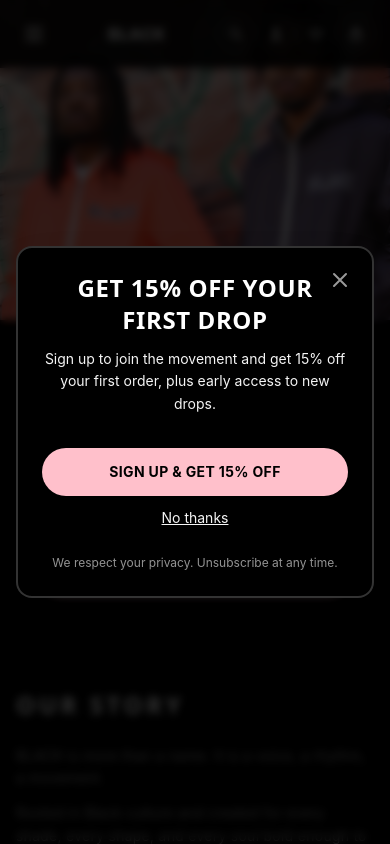
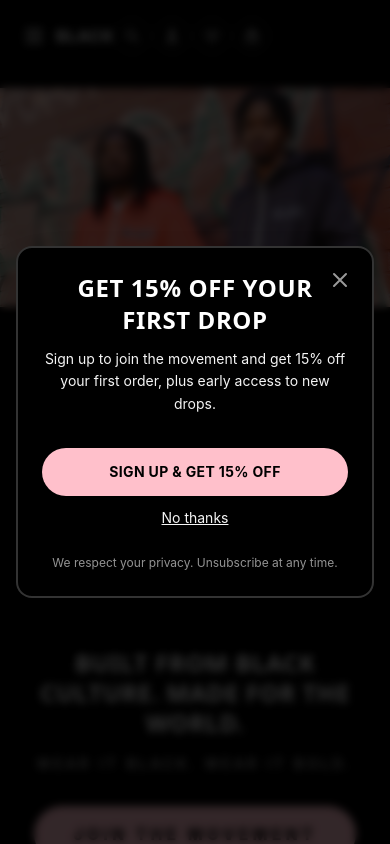
Before and after one commit to mistabilz/wear-black, a Next.js app: page / in a window 390 px wide. Shown: the top 844 px of the page. Built offline with nearby package versions, Linux system fonts and the light colour scheme; no server answers.

Commit message:
Update hero section with responsive top spacing below navbar

```diff
--- a/app/page.tsx
+++ b/app/page.tsx
@@ -44,7 +44,7 @@ export default function Home() {
   return (
     <>
       <Navbar />
-      <main>
+      <main className="pt-[72px]">
         <Hero />
         <About />
       </main>
--- a/components/Hero.tsx
+++ b/components/Hero.tsx
@@ -8,34 +8,29 @@ const HERO_IMAGE_PATH = '/images/heroimagedesktop169.JPG'
 
 export default function Hero() {
   return (
-    <section id="home" className="relative w-full bg-black overflow-hidden">
-      {/* Full-bleed Hero Image Container - No side gaps */}
-      <div className="relative w-screen left-1/2 -translate-x-1/2 bg-black overflow-hidden min-h-[320px] sm:min-h-[420px] lg:min-h-[560px] pt-16 md:pt-0">
+    <section id="home" className="w-screen bg-black mt-4 sm:mt-6 md:mt-8">
+      {/* Hero Image Container - Aspect-ratio ONLY, no viewport height */}
+      <div className="relative w-screen bg-black aspect-[3/4] sm:aspect-[16/9] min-h-0">
         <Image
           src={HERO_IMAGE_PATH}
           alt="BLACK Hero - Streetwear models"
           fill
           priority
-          className="object-cover object-top"
           sizes="100vw"
+          className="object-contain object-[center_top] sm:object-center"
+          style={{ objectFit: 'contain', objectPosition: 'center top' }}
         />
       </div>
 
-      {/* Tagline Section - Directly under image, zero gap */}
-      <div className="w-full bg-black text-white text-center px-6 py-10 sm:py-12 -mt-px">
-        <div className="max-w-2xl mx-auto space-y-4">
-          {/* Main Headline */}
-          <h1 className="text-3xl sm:text-4xl lg:text-5xl font-display font-semibold tracking-wide leading-tight break-words uppercase">
+      {/* Text Block - Attached, no gap */}
+      <div className="w-screen bg-black text-center py-10 px-4">
+        <h1 className="text-white text-2xl sm:text-4xl font-display font-bold tracking-wide leading-tight break-words uppercase">
           BUILT FROM BLACK CULTURE. MADE FOR THE WORLD.
         </h1>
-
-          {/* Subline */}
-          <p className="text-sm sm:text-base tracking-[0.25em] uppercase opacity-80">
+        <p className="mt-4 text-off-white text-sm sm:text-base tracking-[0.25em] uppercase">
           WEAR IT BLACK. WEAR IT BOLD.
         </p>
-
-          {/* CTA Button - Immediately after subline */}
-          <div className="pt-4">
+        <div className="mt-8">
           <Link
             href="/join-the-movement"
             className="inline-flex items-center justify-center rounded-full bg-soft-pink px-10 py-4 text-base sm:text-lg font-extrabold tracking-[0.25em] uppercase text-black hover:opacity-90 transition-opacity duration-300"
@@ -44,7 +39,6 @@ export default function Hero() {
           </Link>
         </div>
       </div>
-      </div>
     </section>
   )
 }
--- a/components/Navbar.tsx
+++ b/components/Navbar.tsx
@@ -26,8 +26,8 @@ export default function Navbar() {
   }
 
   return (
-    <header className="fixed top-0 left-0 right-0 z-50 bg-black/90 backdrop-blur-sm">
-      <nav className="container mx-auto px-4 sm:px-6 lg:px-8 py-3 sm:py-4">
+    <header className="fixed top-0 left-0 w-full h-[72px] bg-black z-50">
+      <nav className="container mx-auto px-4 sm:px-6 lg:px-8 py-3 sm:py-4 h-full flex items-center">
         {/* Mobile Layout */}
         <div className="flex items-center justify-between lg:hidden">
           {/* Hamburger Menu */}
```
Lines whose indentation alone changed are shown as unchanged.
